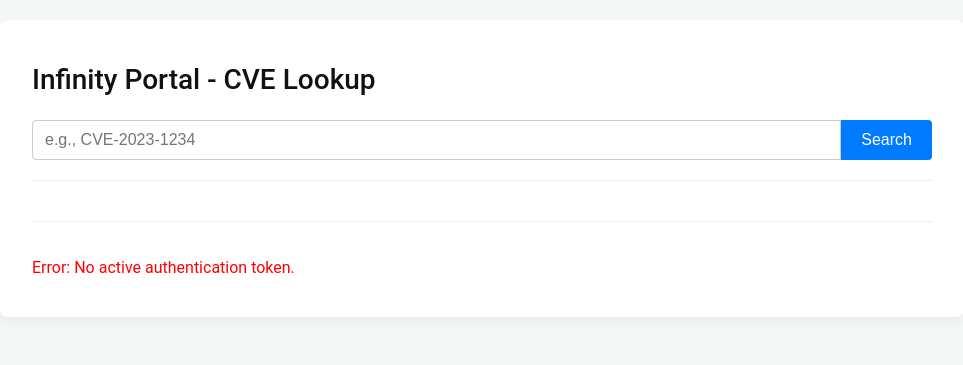
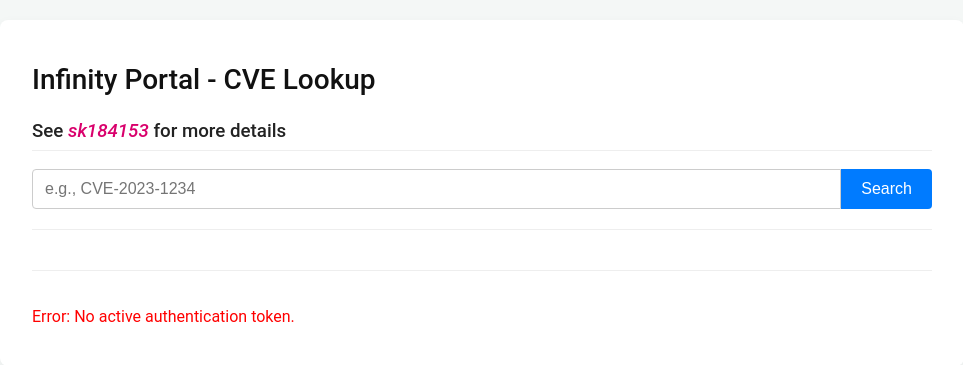
Before and after one commit to themichaelasher/cp_cve_search, a Flask app: template templates/index.html in a window 1280 px wide. Shown: the top 365 px of the page, without its empty margins (158-1121 px from the left). Run offline with Flask 3, Linux system fonts and the light colour scheme; the template is opened without the code that fills it, so the values that code supplies are empty; parts of the project's set-up code (start-up, migrations or seed data) failed here and were passed over.

Commit message:
Added SK

```diff
--- a/templates/index.html
+++ b/templates/index.html
@@ -10,6 +10,7 @@
 
     <div class="container">
         <h1>Infinity Portal - CVE Lookup</h1>
+        <h3>See <i><a href="https://support.checkpoint.com/results/sk/sk184153">sk184153</a></i> for more details</h3>
 
         <div class="search-box">
             <input type="text" id="cve-input" placeholder="e.g., CVE-2023-1234">
```
